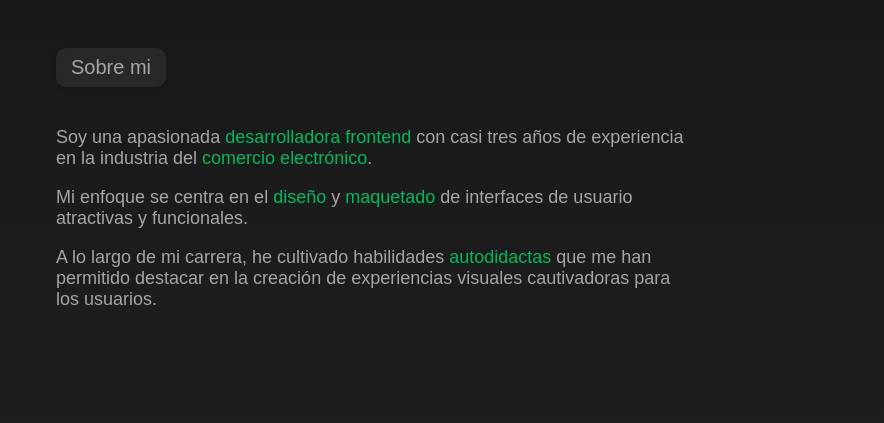
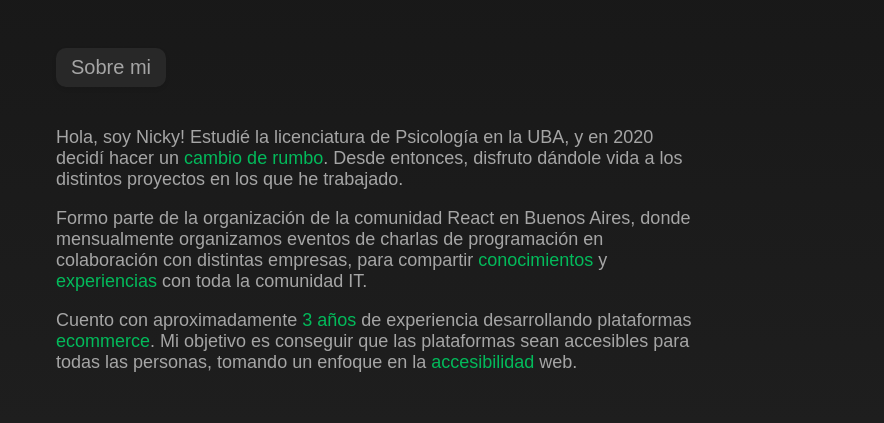
Before and after one commit to naniitevez/naniitevez.github.io, an Astro site: page / in a window 1280 px wide. Shown: the part 840-1263 px from the top of the page, 396-1280 px from the left. Built offline with nearby package versions, Linux system fonts and the light colour scheme; Astro itself is replaced by a stand-in of ours.

Commit message:
Modifico texto sobre mi

```diff
--- a/src/components/About.astro
+++ b/src/components/About.astro
@@ -22,21 +22,25 @@ import Label from "../layouts/Label.astro";
   <div class="text-container">
     <Label text="Sobre mi" />
     <p class="about-me">
-      Soy una apasionada <span class="strong">desarrolladora frontend</span> con
-      casi tres años de experiencia en la industria del <span class="strong"
-        >comercio electrónico</span
-      >.
+      Hola, soy Nicky! Estudié la licenciatura de Psicología en la UBA, y en
+      2020 decidí hacer un <span class="strong">cambio de rumbo</span>. Desde
+      entonces, disfruto dándole vida a los distintos proyectos en los que he
+      trabajado.
     </p>
     <p class="about-me">
-      Mi enfoque se centra en el <span class="strong">diseño</span> y <span
-        class="strong">maquetado</span
-      > de interfaces de usuario atractivas y funcionales.
+      Formo parte de la organización de la comunidad <a>React en Buenos Aires</a
+      >, donde mensualmente organizamos eventos de charlas de programación en
+      colaboración con distintas empresas, para compartir <span class="strong"
+        >conocimientos</span
+      > y <span class="strong">experiencias</span> con toda la comunidad IT.
     </p>
     <p class="about-me">
-      A lo largo de mi carrera, he cultivado habilidades <span class="strong"
-        >autodidactas</span
-      > que me han permitido destacar en la creación de experiencias visuales cautivadoras
-      para los usuarios.
+      Cuento con aproximadamente <span class="strong">3 años</span> de experiencia
+      desarrollando plataformas <span class="strong">ecommerce</span>. Mi
+      objetivo es conseguir que las plataformas sean accesibles para todas las
+      personas, tomando un enfoque en la <span class="strong"
+        >accesibilidad</span
+      > web.
     </p>
   </div>
 </section>
@@ -70,6 +74,7 @@ import Label from "../layouts/Label.astro";
     font-size: 18px;
   }
   .strong {
+    font-weight: 500;
     color: var(--primary-color);
   }
   .contact {
```
